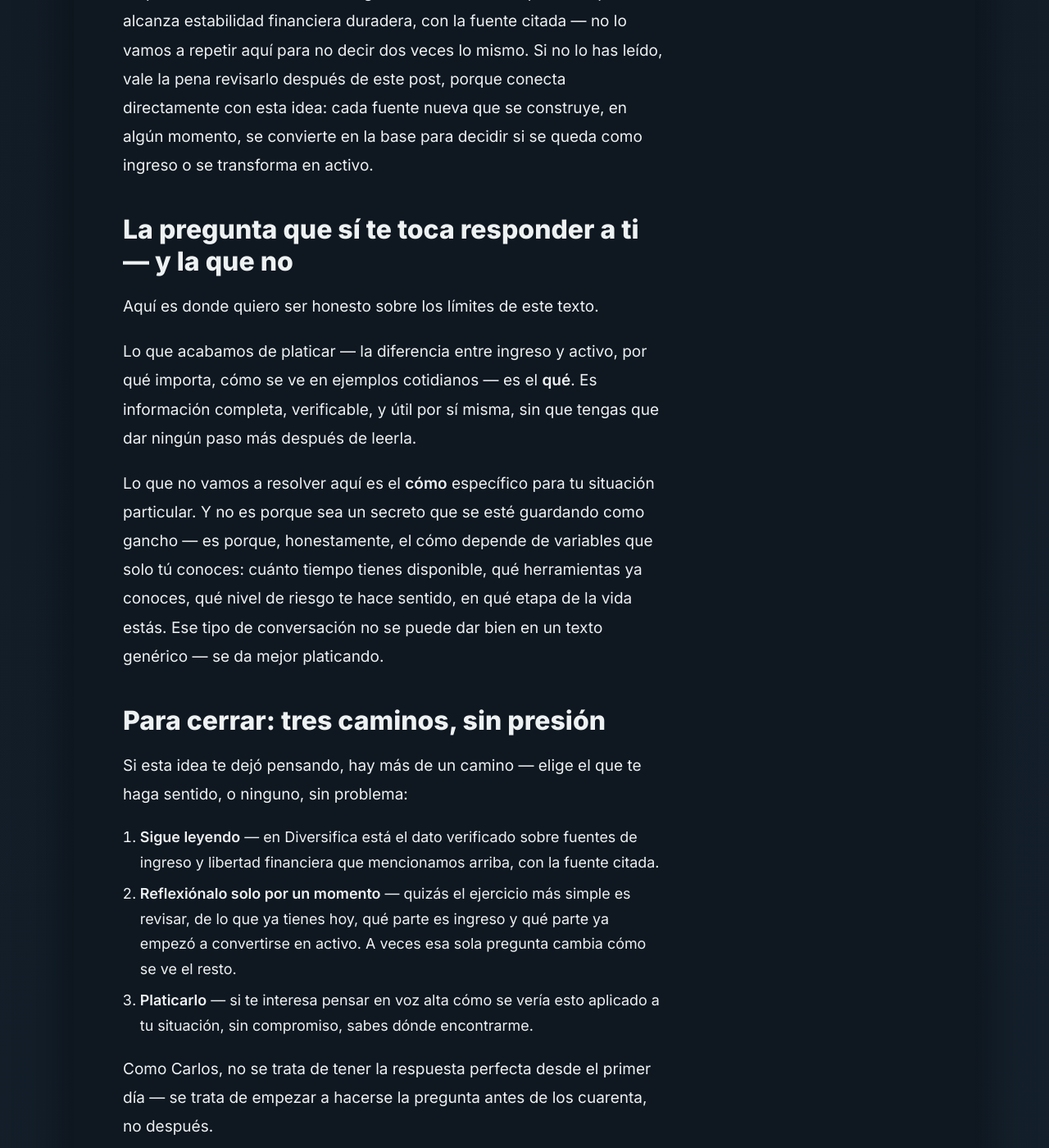
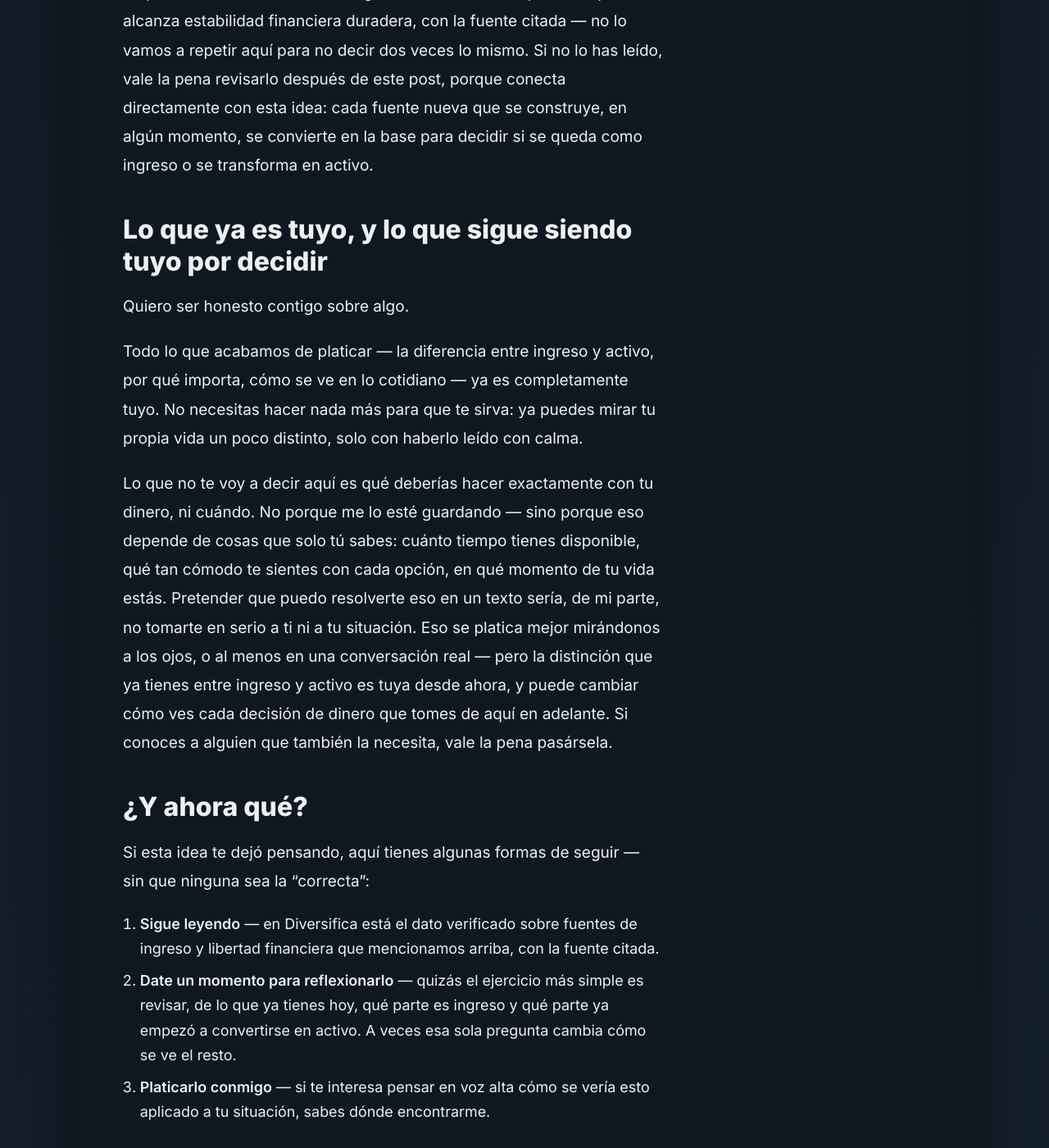
Before and after one commit to Appsalex/infinexa, a Jekyll site: the page built from _posts/2026-06-25-ingreso-vs-activo.md, in a window 1280 px wide and 1400 px high, scrolled down 6598 px. Shown: the whole window at 82% size. Built offline with Jekyll 4.4.1, drawn with Linux system fonts in a browser that asks for light colours.

Commit message:
Revisar tono de cierre: más humano, sin etiquetas qué/cómo visibles, cierres variados

```diff
--- a/_posts/2026-06-25-ingreso-vs-activo.md
+++ b/_posts/2026-06-25-ingreso-vs-activo.md
@@ -78,20 +78,20 @@ Esto no es una regla rígida ni una fórmula de "a tal edad debes tener tal cosa
 
 Ya platicamos en [Diversifica](/diversifica) sobre un dato verificado interesante respecto a cuántas fuentes de ingreso suele tener una persona que alcanza estabilidad financiera duradera, con la fuente citada — no lo vamos a repetir aquí para no decir dos veces lo mismo. Si no lo has leído, vale la pena revisarlo después de este post, porque conecta directamente con esta idea: cada fuente nueva que se construye, en algún momento, se convierte en la base para decidir si se queda como ingreso o se transforma en activo.
 
-## La pregunta que sí te toca responder a ti — y la que no
+## Lo que ya es tuyo, y lo que sigue siendo tuyo por decidir
 
-Aquí es donde quiero ser honesto sobre los límites de este texto.
+Quiero ser honesto contigo sobre algo.
 
-Lo que acabamos de platicar — la diferencia entre ingreso y activo, por qué importa, cómo se ve en ejemplos cotidianos — es el **qué**. Es información completa, verificable, y útil por sí misma, sin que tengas que dar ningún paso más después de leerla.
+Todo lo que acabamos de platicar — la diferencia entre ingreso y activo, por qué importa, cómo se ve en lo cotidiano — ya es completamente tuyo. No necesitas hacer nada más para que te sirva: ya puedes mirar tu propia vida un poco distinto, solo con haberlo leído con calma.
 
-Lo que no vamos a resolver aquí es el **cómo** específico para tu situación particular. Y no es porque sea un secreto que se esté guardando como gancho — es porque, honestamente, el cómo depende de variables que solo tú conoces: cuánto tiempo tienes disponible, qué herramientas ya conoces, qué nivel de riesgo te hace sentido, en qué etapa de la vida estás. Ese tipo de conversación no se puede dar bien en un texto genérico — se da mejor platicando.
+Lo que no te voy a decir aquí es qué deberías hacer exactamente con tu dinero, ni cuándo. No porque me lo esté guardando — sino porque eso depende de cosas que solo tú sabes: cuánto tiempo tienes disponible, qué tan cómodo te sientes con cada opción, en qué momento de tu vida estás. Pretender que puedo resolverte eso en un texto sería, de mi parte, no tomarte en serio a ti ni a tu situación. Eso se platica mejor mirándonos a los ojos, o al menos en una conversación real — pero la distinción que ya tienes entre ingreso y activo es tuya desde ahora, y puede cambiar cómo ves cada decisión de dinero que tomes de aquí en adelante. Si conoces a alguien que también la necesita, vale la pena pasársela.
 
-## Para cerrar: tres caminos, sin presión
+## ¿Y ahora qué?
 
-Si esta idea te dejó pensando, hay más de un camino — elige el que te haga sentido, o ninguno, sin problema:
+Si esta idea te dejó pensando, aquí tienes algunas formas de seguir — sin que ninguna sea la "correcta":
 
 1. **Sigue leyendo** — en Diversifica está el dato verificado sobre fuentes de ingreso y libertad financiera que mencionamos arriba, con la fuente citada.
-2. **Reflexiónalo solo por un momento** — quizás el ejercicio más simple es revisar, de lo que ya tienes hoy, qué parte es ingreso y qué parte ya empezó a convertirse en activo. A veces esa sola pregunta cambia cómo se ve el resto.
-3. **Platicarlo** — si te interesa pensar en voz alta cómo se vería esto aplicado a tu situación, sin compromiso, sabes dónde encontrarme.
+2. **Date un momento para reflexionarlo** — quizás el ejercicio más simple es revisar, de lo que ya tienes hoy, qué parte es ingreso y qué parte ya empezó a convertirse en activo. A veces esa sola pregunta cambia cómo se ve el resto.
+3. **Platicarlo conmigo** — si te interesa pensar en voz alta cómo se vería esto aplicado a tu situación, sabes dónde encontrarme.
 
 Como Carlos, no se trata de tener la respuesta perfecta desde el primer día — se trata de empezar a hacerse la pregunta antes de los cuarenta, no después.
```
Also changed, not shown: _posts/2026-06-26-crisis-1929-2020.md (+6 -6 lines), _posts/2026-06-26-por-que-rechazamos-lo-nuevo.md (+5 -5 lines), _posts/2026-06-26-wallet-no-custodial.md (+5 -5 lines).
